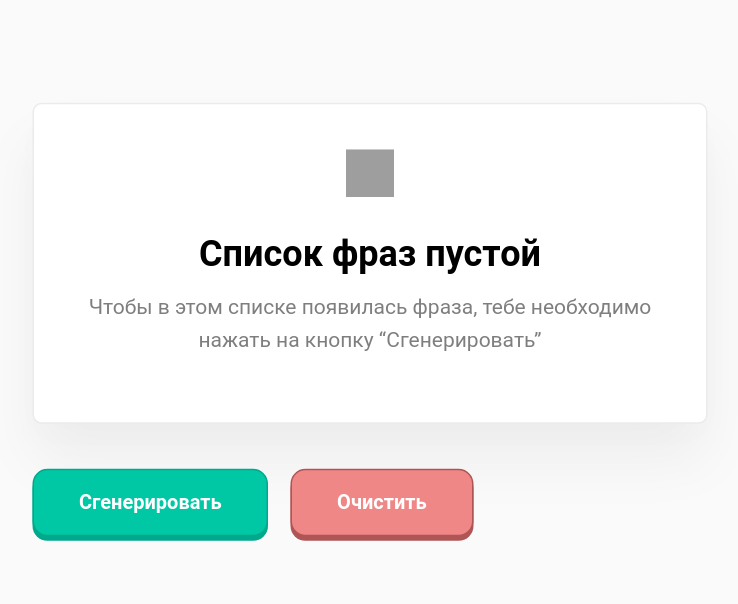
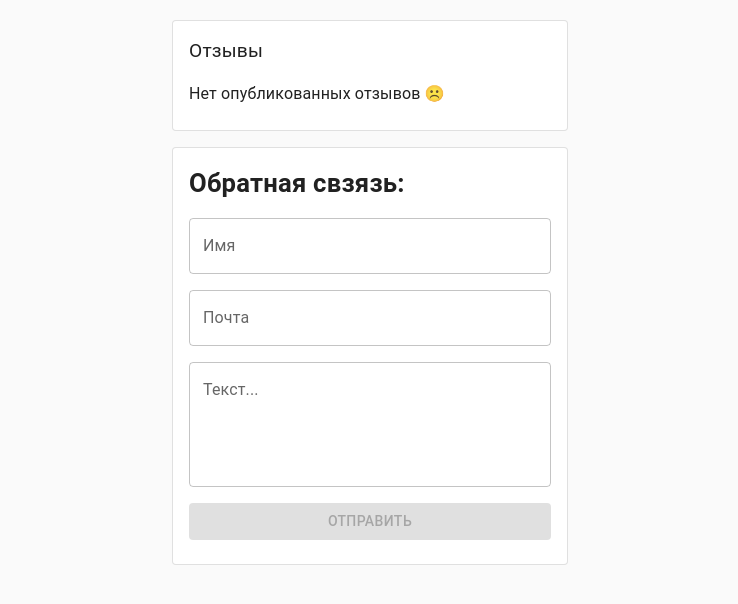
Before and after one commit to romanzemerov/react-tutorials, a React (Create React App) app: page / in a window 1280 px wide. Shown: the top 604 px of the page, without its empty margins (270-1008 px from the left). Built offline with nearby package versions, Linux system fonts and the light colour scheme; grey boxes are pictures that could not be loaded.

Commit message:
add review app

```diff
--- a/package.json
+++ b/package.json
@@ -3,6 +3,10 @@
   "version": "0.1.0",
   "private": true,
   "dependencies": {
+    "@emotion/react": "^11.7.1",
+    "@emotion/styled": "^11.6.0",
+    "@mui/icons-material": "^5.3.1",
+    "@mui/material": "^5.3.1",
     "@testing-library/jest-dom": "^5.16.1",
     "@testing-library/react": "^12.1.2",
     "@testing-library/user-event": "^13.5.0",
--- a/src/index.css
+++ b/src/index.css
@@ -6,6 +6,7 @@ body {
     sans-serif;
   -webkit-font-smoothing: antialiased;
   -moz-osx-font-smoothing: grayscale;
+  background: #fafafa;
 }
 
 code {
--- a/src/index.tsx
+++ b/src/index.tsx
@@ -1,7 +1,7 @@
 import React from 'react';
 import ReactDOM from 'react-dom';
 import './index.css';
-import App from './tutorial-5/App';
+import App from './tutorial-5.1/App';
 
 ReactDOM.render(
   <React.StrictMode>
--- /dev/null
+++ b/src/tutorial-5.1/App.tsx
@@ -0,0 +1,59 @@
+import { useEffect, useState } from 'react';
+import { Container, Stack } from '@mui/material';
+import { FormField, Review } from './types';
+import { Reviews } from './components/Reviews';
+import { Form } from './components/Form';
+
+const formFields: FormField[] = [
+  { id: 'name', value: '', label: 'Имя', multiline: false },
+  { id: 'email', value: '', label: 'Почта', multiline: false },
+  { id: 'text', value: '', label: 'Текст...', multiline: true },
+];
+
+const App = () => {
+  const [comments, setComments] = useState<Review[]>([]);
+
+  const deleteCommentHandler = (id: string) => {
+    setComments((prev) => {
+      const idx = prev.findIndex((comment) => (comment.id = id));
+
+      return [...prev.slice(0, idx), ...prev.slice(idx + 1)];
+    });
+  };
+
+  const formSubmitHandler = (newReview: Review) => {
+    setComments((prev) => {
+      return [...prev, newReview];
+    });
+  };
+
+  useEffect(() => {
+    try {
+      const commentsFromStorage = JSON.parse(
+        localStorage.getItem('comments') || '[]',
+      );
+
+      setComments(commentsFromStorage);
+    } catch (e) {
+      localStorage.removeItem('comments');
+      console.error(e);
+    }
+  }, []);
+
+  useEffect(() => {
+    localStorage.setItem('comments', JSON.stringify(comments));
+  }, [comments]);
+
+  return (
+    <div>
+      <Container maxWidth="xs">
+        <Stack spacing={2}>
+          <Reviews list={comments} onDelete={deleteCommentHandler} />
+          <Form fields={formFields} onSubmit={formSubmitHandler} />
+        </Stack>
+      </Container>
+    </div>
+  );
+};
+
+export default App;
--- /dev/null
+++ b/src/tutorial-5.1/components/Form.tsx
@@ -0,0 +1,116 @@
+import {
+  Button,
+  Card,
+  CardContent,
+  Stack,
+  TextField,
+  Typography,
+} from '@mui/material';
+import { ChangeEvent, FormEvent, useState } from 'react';
+import { FormField, FormFieldValues, Review } from '../types';
+import { nanoid } from 'nanoid';
+
+type FormProps = {
+  fields: FormField[];
+  onSubmit: (newReview: Review) => void;
+};
+
+const getFormValues = (formState: FormField[]) => {
+  return formState.reduce((result, current) => {
+    return { ...result, [current.id]: current.value };
+  }, {}) as FormFieldValues;
+};
+
+const isFormHaveEmptyField = (formState: FormField[]) => {
+  const formValues = getFormValues(formState);
+
+  return Object.values(formValues).some((value) => value.trim() === '');
+};
+
+export const Form = ({ fields, onSubmit }: FormProps) => {
+  const [form, setForm] = useState<FormField[]>(fields);
+
+  const submitHandler = (e: FormEvent<HTMLFormElement>) => {
+    e.preventDefault();
+
+    const formFieldValues = getFormValues(form);
+    const newComment = {
+      id: nanoid(),
+      fullName: formFieldValues.name,
+      email: formFieldValues.email,
+      text: formFieldValues.text,
+      createdAt: new Date(),
+    };
+
+    setForm((prev) => {
+      return prev.map((field) => ({ ...field, value: '' }));
+    });
+    onSubmit(newComment);
+  };
+
+  const changeInputHandler = (
+    e: ChangeEvent<HTMLInputElement | HTMLTextAreaElement>,
+  ) => {
+    const { target } = e;
+
+    setForm((prevState) => {
+      const changedFieldIdx = prevState.findIndex(
+        (el) => el.id === target.name,
+      );
+      const newField = {
+        ...prevState[changedFieldIdx],
+        value: target.value,
+      };
+
+      return [
+        ...prevState.slice(0, changedFieldIdx),
+        newField,
+        ...prevState.slice(changedFieldIdx + 1),
+      ];
+    });
+  };
+  return (
+    <Card variant="outlined">
+      <CardContent>
+        <Typography fontSize={'1.6rem'} marginBottom={2}>
+          <strong>Обратная свзязь: </strong>
+        </Typography>
+        <form onSubmit={submitHandler}>
+          <Stack spacing={2}>
+            {form.map(({ id, value, label, multiline }) => {
+              return multiline ? (
+                <TextField
+                  key={id}
+                  name={id}
+                  label={label}
+                  value={value}
+                  minRows={4}
+                  fullWidth
+                  multiline
+                  onChange={changeInputHandler}
+                />
+              ) : (
+                <TextField
+                  key={id}
+                  name={id}
+                  label={label}
+                  value={value}
+                  fullWidth
+                  onChange={changeInputHandler}
+                />
+              );
+            })}
+
+            <Button
+              type={'submit'}
+              variant={'contained'}
+              disabled={isFormHaveEmptyField(form)}
+            >
+              Отправить
+            </Button>
+          </Stack>
+        </form>
+      </CardContent>
+    </Card>
+  );
+};
--- /dev/null
+++ b/src/tutorial-5.1/components/Reviews.tsx
@@ -0,0 +1,59 @@
+import {
+  Avatar,
+  Card,
+  CardContent,
+  IconButton,
+  List,
+  ListItem,
+  ListItemAvatar,
+  ListItemText,
+  Typography,
+} from '@mui/material';
+import DeleteIcon from '@mui/icons-material/Delete';
+import AccountCircleIcon from '@mui/icons-material/AccountCircle';
+import { Review } from '../types';
+
+type ReviewsProps = {
+  list: Review[];
+  onDelete: (id: string) => void;
+};
+
+export const Reviews = ({ list, onDelete }: ReviewsProps) => {
+  return (
+    <Card variant="outlined">
+      <CardContent>
+        <Typography fontSize={'1.2rem'} marginBottom={2}>
+          Отзывы
+        </Typography>
+        {list.length ? (
+          list.map(({ id, fullName, text }) => {
+            return (
+              <List key={id}>
+                <ListItem
+                  secondaryAction={
+                    <IconButton
+                      edge="end"
+                      aria-label="delete"
+                      onClick={() => onDelete(id)}
+                    >
+                      <DeleteIcon />
+                    </IconButton>
+                  }
+                >
+                  <ListItemAvatar>
+                    <Avatar>
+                      <AccountCircleIcon />
+                    </Avatar>
+                  </ListItemAvatar>
+                  <ListItemText primary={fullName} secondary={text} />
+                </ListItem>
+              </List>
+            );
+          })
+        ) : (
+          <Typography>Нет опубликованных отзывов ☹️</Typography>
+        )}
+      </CardContent>
+    </Card>
+  );
+};
--- /dev/null
+++ b/src/tutorial-5.1/types.ts
@@ -0,0 +1,20 @@
+export type Review = {
+  id: string;
+  fullName: string;
+  email: string;
+  createdAt: Date;
+  text: string;
+};
+
+export type formFieldTypes = 'name' | 'email' | 'text';
+
+export type FormField = {
+  id: formFieldTypes;
+  value: string;
+  label: string;
+  multiline: boolean;
+};
+
+export type FormFieldValues = {
+  [K in formFieldTypes]: string;
+};
```
Also changed, not shown: 1 other file (tests, documents, lock files or other folders).
